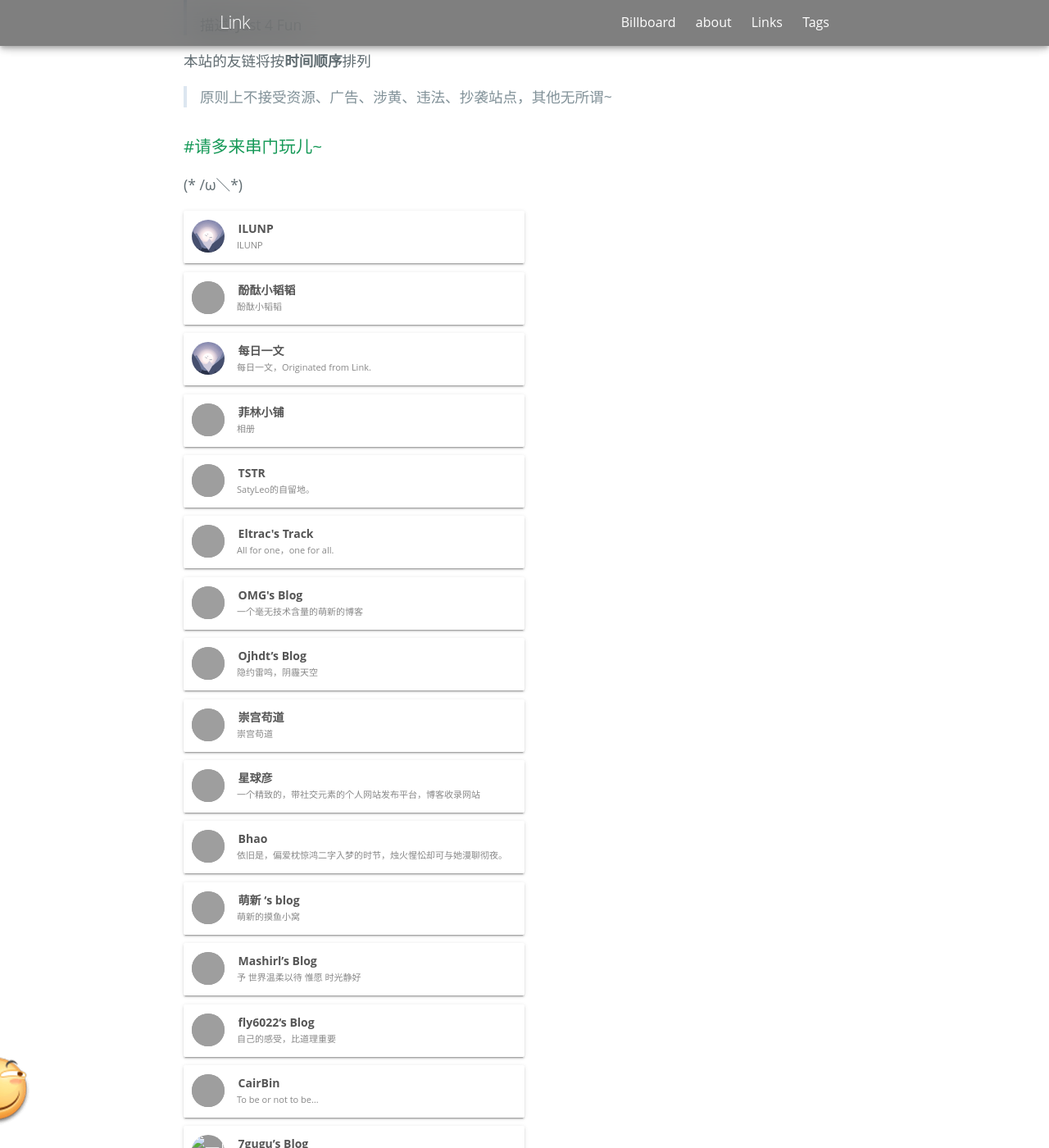
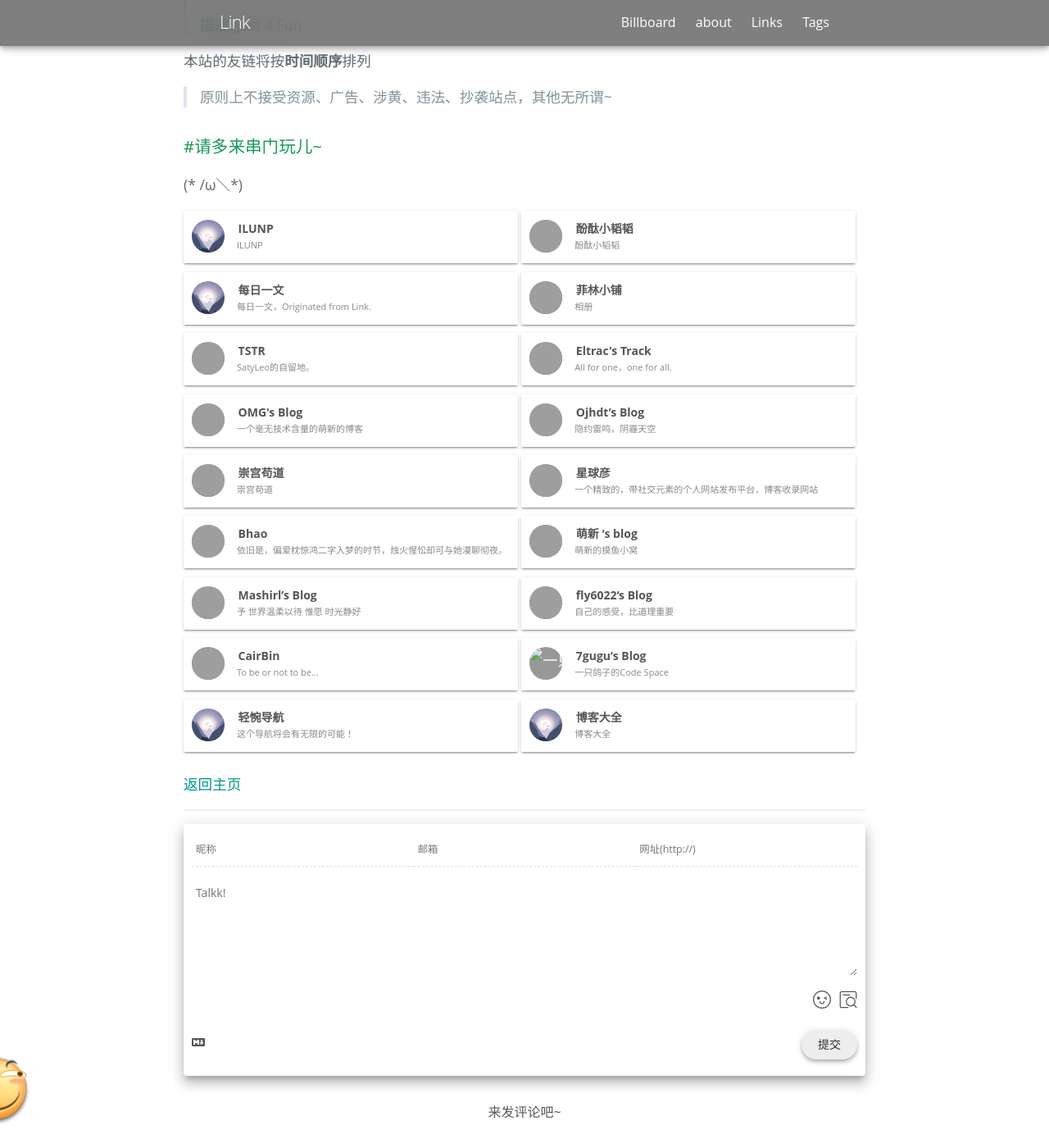
Before and after one commit to link9596/qwq, a Jekyll site: the page built from pages/link.md, in a window 1280 px wide and 1400 px high, scrolled down 701 px. Shown: the whole window at 82% size. Built offline with Jekyll 4.4.1, drawn with Linux system fonts in a browser that asks for light colours; some web fonts are replaced; comment, search, counter and statistics services are not loaded; grey boxes are pictures that could not be loaded.

Commit message:
Update _layout.scss

```diff
--- a/_sass/blog/_layout.scss
+++ b/_sass/blog/_layout.scss
@@ -265,7 +265,7 @@
 
 @media (min-width: 767px) {
 .link-chip{
-width: 50%;
+width: 49%;
  }
 }
 
```
